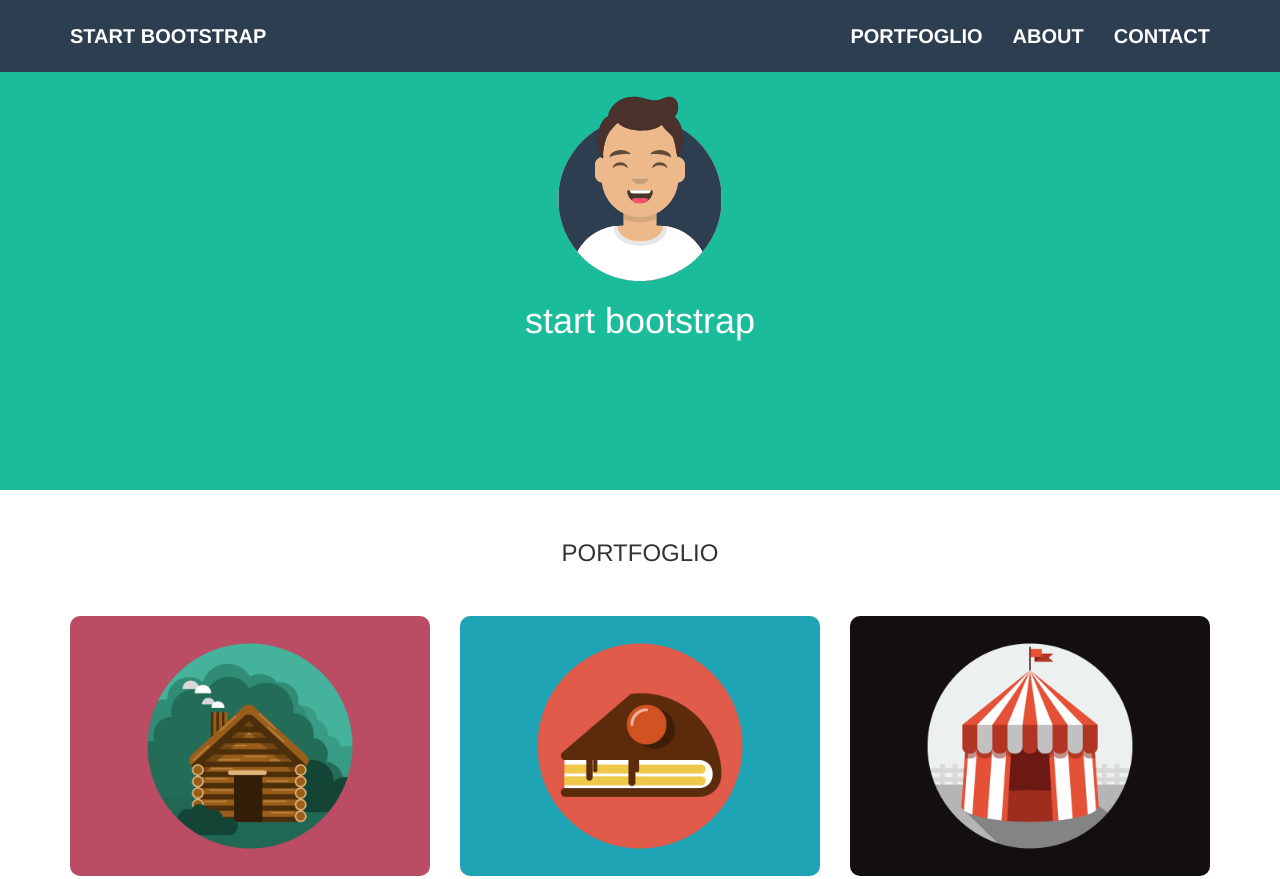
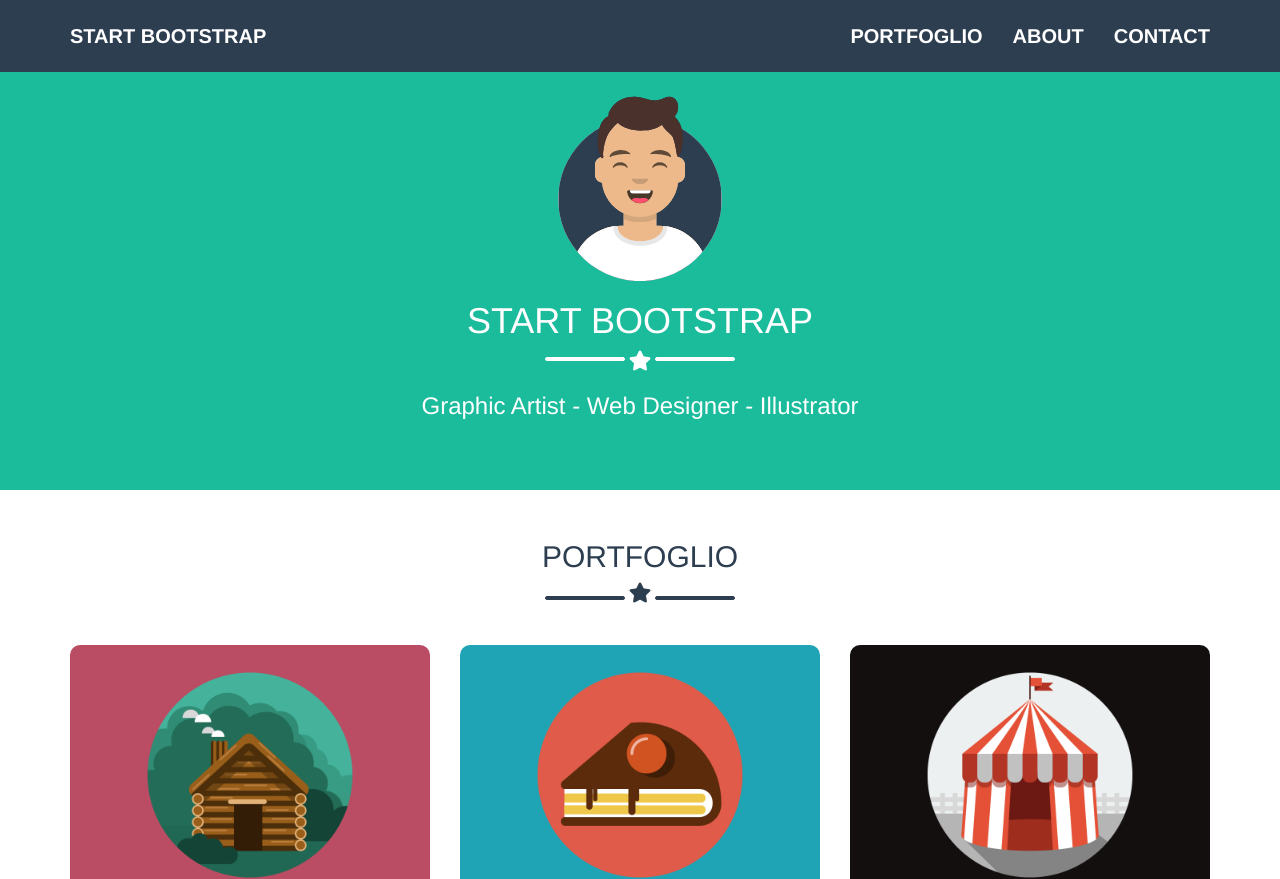
Before and after one commit to Martab1/html-css-bootstrap-freelancer, a plain HTML site: page index.html in a window 1280 px wide. Shown: the top 879 px of the page. Drawn offline with nearby package versions, Linux system fonts and the light colour scheme.

Commit message:
add portfoglio

```diff
--- a/css/style.css
+++ b/css/style.css
@@ -17,16 +17,17 @@ body{
     background: #2c3e50;
 }
 
+
 .bg_green{
     background:#1abc9c;
 }
 
-.center_text{
-    text-align: center;
+.color_white{
+    color:#fff;
 }
 
-.color_white{
-    color:#fff;
+.color_blue{
+    color:#2c3e50;
 }
 
 .padding_left{
@@ -38,13 +39,21 @@ body{
     border-radius: 10px;
 }
 
-.text_center{
-    text-align: center;
+
+.hr{
+    content:"";
+    display:inline-block;
+    height: 4px;
+    width:80px;
+    border-radius: 3px;
 }
 
-
+.fa-star{
+    font-size: 20px;
+}
 
 /* LAYOUT */
+
 
 
 .section_portfoglio .card{
@@ -89,6 +98,33 @@ header.main_header .navbar-right a:hover{
 }
 
 
+.section_hero .hr{
+    background-color: #fff;
+    border: 1px solid #fff;
+    margin-bottom: 7px;
+
+}
+
+
+
+
+/* PORTFOGLIO */
+
+.section_portfoglio h3{
+    font-size: 30px;
+}
+
+.section_portfoglio .star{
+  position:relative;
+  bottom:30px;
+}
+
+.section_portfoglio .hr{
+    background-color: #2c3e50;
+    border: 1px solid #2c3e50;
+}
+
+
 
 
 
@@ -98,12 +134,6 @@ header.main_header .navbar-right a:hover{
 /* FAKE CONTENT */
 
 /* general */
-
-.box{
-    width:100%;
-    border:1px solid black;
-    background-color: lightgrey;
-}
 
 /*hero*/
 
--- a/index.html
+++ b/index.html
@@ -8,6 +8,8 @@
     <link rel="stylesheet" href="https://stackpath.bootstrapcdn.com/bootstrap/3.4.1/css/bootstrap.min.css" integrity="sha384-HSMxcRTRxnN+Bdg0JdbxYKrThecOKuH5zCYotlSAcp1+c8xmyTe9GYg1l9a69psu" crossorigin="anonymous">
     <!-- STYLE -->
     <link rel="stylesheet" href="./css/style.css">
+    <!-- ICON-->
+    <link rel="stylesheet" href="https://cdnjs.cloudflare.com/ajax/libs/font-awesome/5.15.2/css/all.min.css">
     <title>Bootstrap freelancer</title>
 </head>
 <body>
@@ -30,9 +32,9 @@
 
               <div>
                 <ul class="nav navbar-nav navbar-right hidden-xs">
-                  <li><a  href="#">portfoglio</a></li>
-                  <li><a  href="#">about</a></li>
-                  <li><a  href="#">contact</a></li>
+                  <li><a  href="#portfoglio">portfoglio</a></li>
+                  <li><a  href="#about">about</a></li>
+                  <li><a  href="#contact">contact</a></li>
                  </ul>
               </div>
             </div>
@@ -48,10 +50,16 @@
          <section class="section_hero bg_green">
              <div class="container">
                  <div class="row">
-                     <div class=" text_center col-xs-12 col-sm-6 col-sm-offset-3">
+                     <div class=" text-center col-xs-12 col-sm-6 col-sm-offset-3">
                          <img src="./img/avatar.svg" alt="">
-                         <h1 class=" color_white uppercase"> start bootstrap</h1>
-                     </div>
+                         <h1 class=" color_white text-uppercase"> start bootstrap</h1>
+                         <div class="star">
+                            <div class="hr">  </div>
+                                <i class="fas fa-star color_white"></i>
+                            <div class="hr"> </div>
+                         </div>
+                         <h3 class=" color_white"> Graphic Artist - Web Designer - Illustrator</h3>
+                      </div>
                  </div>
              </div>
          </section>
@@ -59,8 +67,13 @@
          <!-- portfoglio-->
 
          <section id="portfoglio" class="section_portfoglio">
-             <div class="container">
-                 <h3 class="center_text">PORTFOGLIO</h3>
+             <div class="container text-center color_blue">
+                 <h3 class=" text-uppercase ">PORTFOGLIO</h3>
+                 <div class=" star ">
+                    <div class="hr"> </div>
+                        <i class="fas fa-star "></i>
+                    <div class="hr"> </div>
+                 </div>
                  <div class="row">
                      <div class="col-xs-12 col-sm-6 col-md-4">
                         <img class="card" src="./img/cabin.png" alt="">
```
